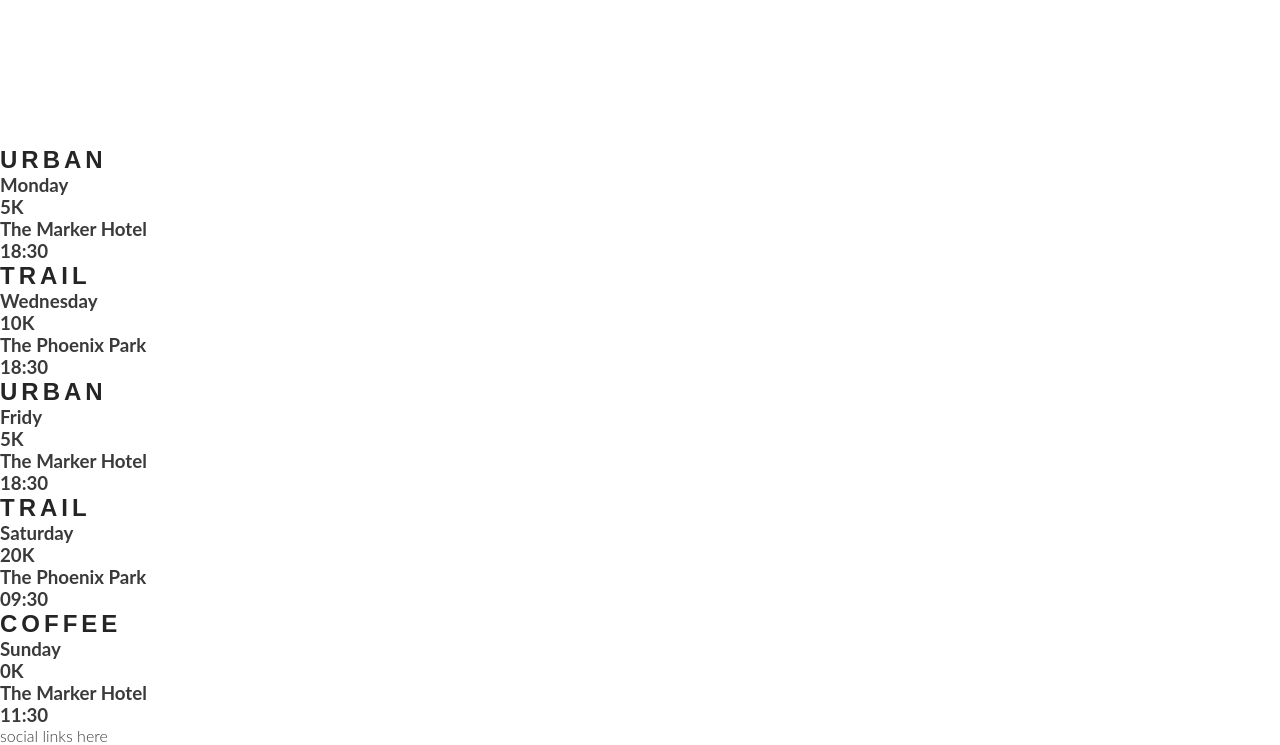
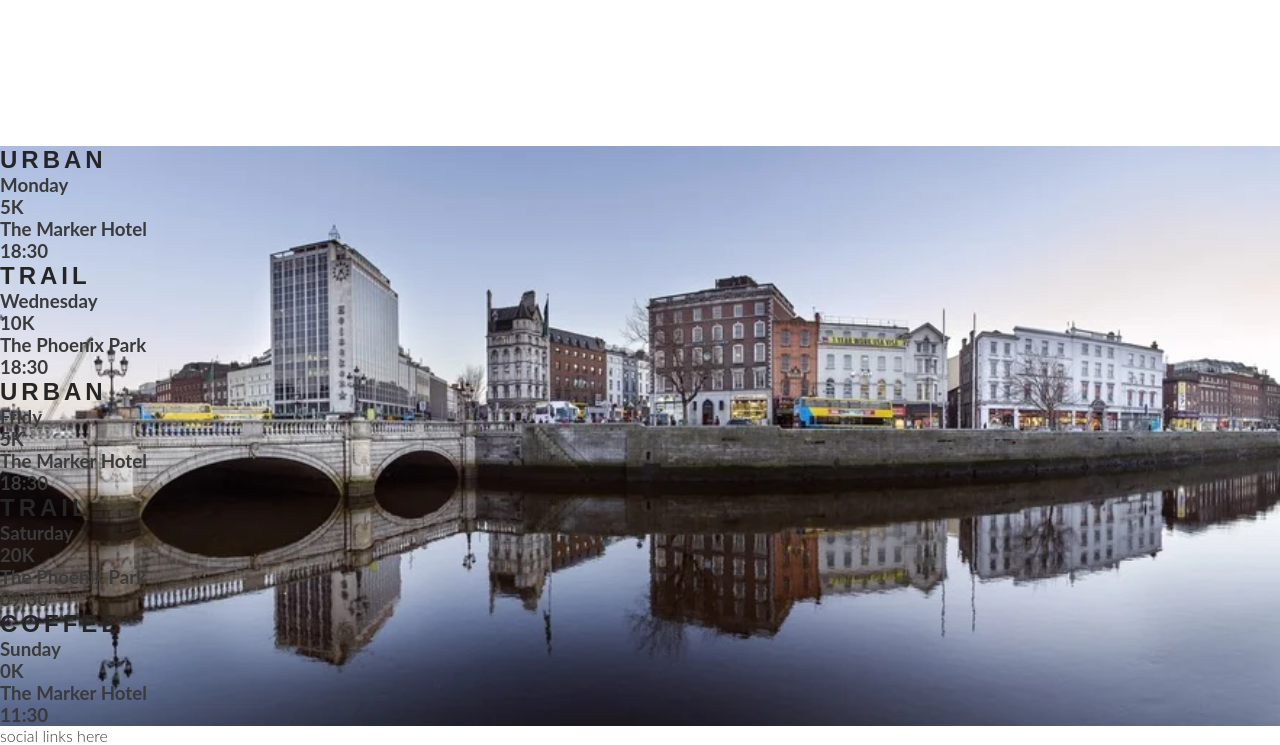
Before and after one commit to MaksimB96/love-running, a plain HTML site: page index.html in a window 1280 px wide. Shown: the part 1149-1894 px from the top of the page. Drawn offline with Linux system fonts and the light colour scheme.

Commit message:
Add background image to times

```diff
--- a/assetts/css/style.css
+++ b/assetts/css/style.css
@@ -196,3 +196,14 @@
     height: 100%;
     border-radius: 50%;
 }
+
+/* Trail Times Styling */
+
+#times {
+    background-image: url('../images/dublin-city.webp');
+    background-repeat: no-repeat;
+    background-size: cover;
+    background-position: center;
+    width: 100%;
+    overflow: hidden;
+}
--- a/index.html
+++ b/index.html
@@ -75,7 +75,7 @@
             </div>
         </div>
     </section>
-    <section>
+    <section id="times">
         <div>
             <h2>Urban</h2>
             <h3>Monday</h3>
```
Also changed, not shown: assetts/images/dublin-city.webp (added).
